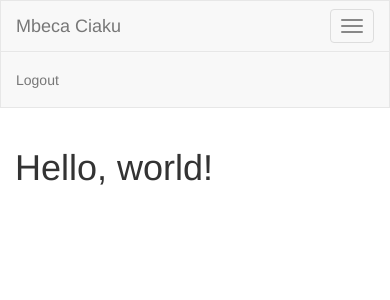
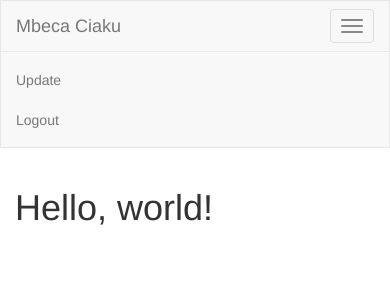
Before and after one commit to GitauHarrison/mbeca-ciaku, a Flask app: page / in a window 390 px wide, after a click on "Toggle navigation". Shown: the top 300 px of the page. Run offline with Flask 2, Linux system fonts and the light colour scheme; the visitor is signed in with stand-in values (Sample User, id 1); some libraries are stand-ins or nearby versions.

Commit message:
Add new page to handle data submissions

```diff
--- a/app/routes.py
+++ b/app/routes.py
@@ -1,3 +1,4 @@
+from crypt import methods
 from app import app, db
 from flask import render_template, flash, redirect, url_for
 from app.forms import LoginForm, RegistrationForm
@@ -46,3 +47,8 @@ def register():
 def logout():
     logout_user()
     return redirect(url_for('login'))
+
+
+@app.route('/update', methods=['GET', 'POST'])
+def update():
+    return render_template('update.html', title='Update')
--- a/app/templates/base.html
+++ b/app/templates/base.html
@@ -9,9 +9,9 @@
 <!-- The title of our application is defined here -->
 {% block title %}
     {% if title %}
-        {{ title }} - Flask Server
+        {{ title }} - Mbeca Ciaku
     {% else %}
-        Start Flask Server
+        Start Mbeca Ciaku
     {% endif %}
 {% endblock %}
 
@@ -31,6 +31,7 @@
         <div class="collapse navbar-collapse" id="bs-example-navbar-collapse-1">
             <ul class="nav navbar-nav navbar-right">
                 {% if current_user.is_authenticated %}
+                    <li><a href="{{ url_for('update') }}">Update</a></li>
                     <li><a href="{{ url_for('logout') }}">Logout</a></li>
                 {% else %}
                     <li><a href=" {{ url_for('login') }} ">Login</a></li>
```
Also changed, not shown: app/templates/update.html (added, +9 -0 lines).
